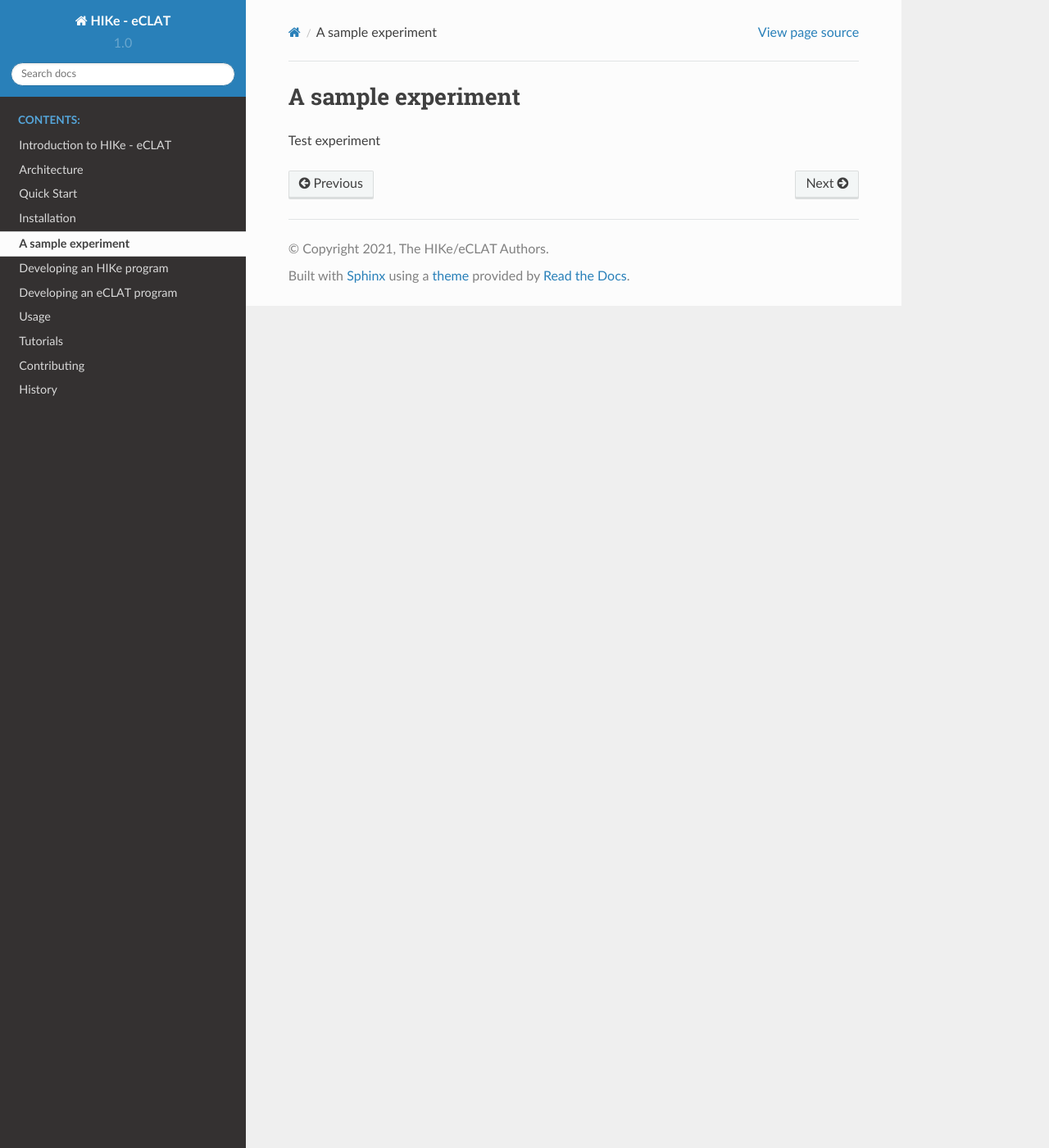
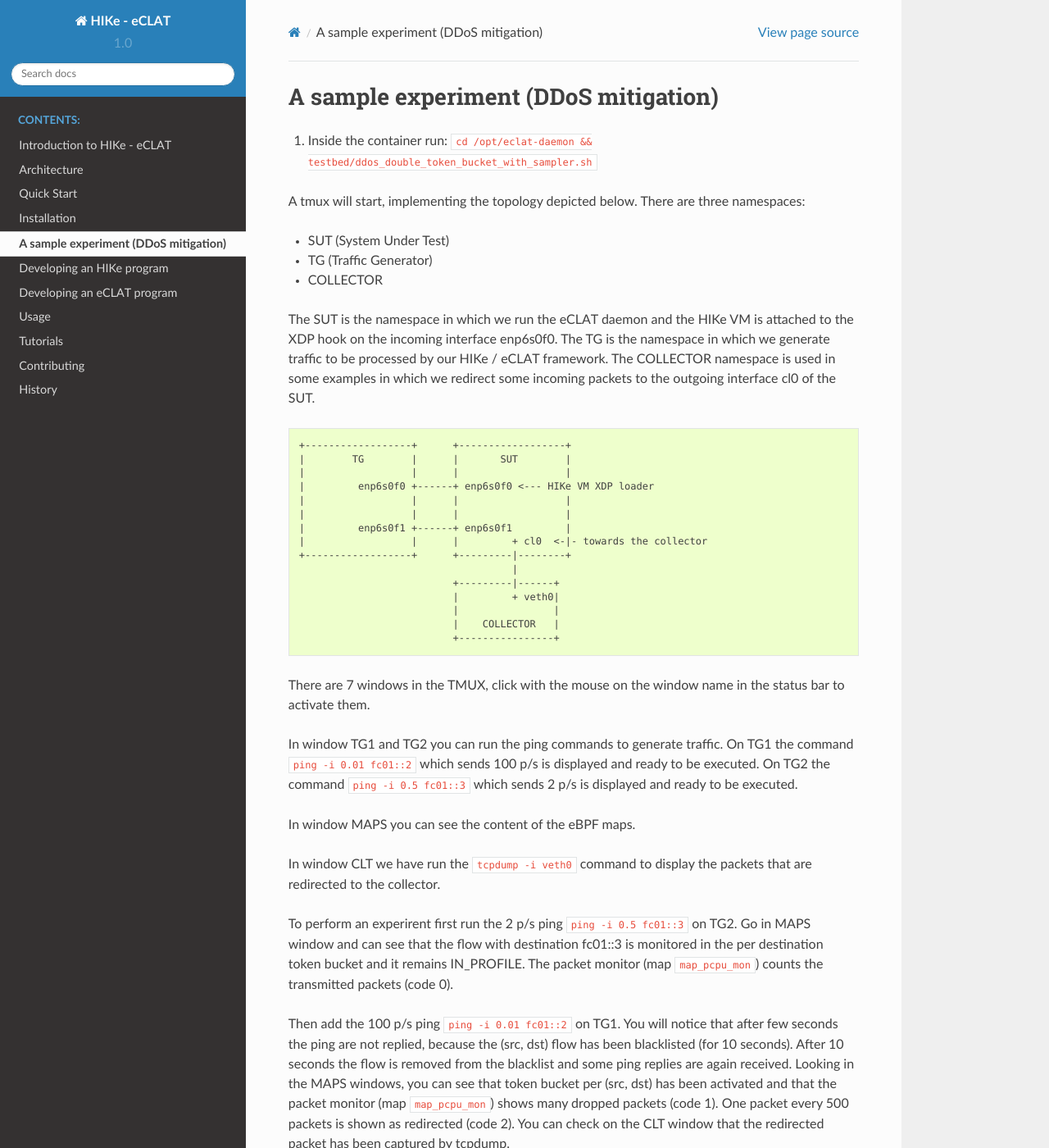
Before and after one commit to hike-eclat/docs, a Sphinx documentation site: the page built from docs/experiment_ddos_double_token_bucket.rst, in a window 1280 px wide and 1400 px high. Shown: the whole window at 82% size. Built offline with Sphinx 7.4.7 and the Read the Docs theme 2.0.0, drawn with Linux system fonts in a browser that asks for light colours; pages that are not in the unit, such as notebooks, are missing from menus.

Commit message:
Update experiment_ddos_double_token_bucket.rst

```diff
--- a/docs/experiment_ddos_double_token_bucket.rst
+++ b/docs/experiment_ddos_double_token_bucket.rst
@@ -1,5 +1,47 @@
-A sample experiment
-===================
+A sample experiment (DDoS mitigation)
+=====================================
 
 
-Test experiment
+#. Inside the container run: ``cd /opt/eclat-daemon && testbed/ddos_double_token_bucket_with_sampler.sh``
+
+
+A tmux will start, implementing the topology depicted below.
+There are three namespaces:
+
+* SUT (System Under Test)
+* TG (Traffic Generator)
+* COLLECTOR
+
+The SUT is the namespace in which we run the eCLAT daemon and the HIKe VM is attached to the XDP hook on the incoming interface enp6s0f0. The TG is the namespace in which we generate traffic to be processed by our HIKe / eCLAT framework. The COLLECTOR namespace is used in some examples in which we redirect some incoming packets to the outgoing interface cl0 of the SUT.
+
+.. code-block:: none
+
+          +------------------+      +------------------+
+          |        TG        |      |       SUT        |
+          |                  |      |                  |
+          |         enp6s0f0 +------+ enp6s0f0 <--- HIKe VM XDP loader
+          |                  |      |                  |
+          |                  |      |                  |
+          |         enp6s0f1 +------+ enp6s0f1         |
+          |                  |      |         + cl0  <-|- towards the collector
+          +------------------+      +---------|--------+
+                                              |
+                                    +---------|------+
+                                    |         + veth0|
+                                    |                |
+                                    |    COLLECTOR   |
+                                    +----------------+
+
+There are 7 windows in the TMUX, click with the mouse on the window name in the status bar to activate them.
+
+In window TG1 and TG2 you can run the ping commands to generate traffic.
+On TG1 the command ``ping -i 0.01 fc01::2`` which sends 100 p/s is displayed and ready to be executed.
+On TG2 the command ``ping -i 0.5 fc01::3`` which sends 2 p/s is displayed and ready to be executed.
+
+In window MAPS you can see the content of the eBPF maps.
+
+In window CLT we have run the ``tcpdump -i veth0`` command to display the packets that are redirected to the collector.
+
+To perform an experirent first run the 2 p/s ping ``ping -i 0.5 fc01::3`` on TG2. Go in MAPS window and can see that the flow with destination fc01::3 is monitored in the per destination token bucket and it remains IN_PROFILE. The packet monitor (map ``map_pcpu_mon``) counts the transmitted packets (code 0).
+
+Then add the 100 p/s ping ``ping -i 0.01 fc01::2`` on TG1. You will notice that after few seconds the ping are not replied, because the (src, dst) flow has been blacklisted (for 10 seconds). After 10 seconds the flow is removed from the blacklist and some ping replies are again received. Looking in the MAPS windows, you can see that token bucket per (src, dst) has been activated and that the packet monitor (map ``map_pcpu_mon``) shows many dropped packets (code 1). One packet every 500 packets is shown as redirected (code 2). You can check on the CLT window that the redirected packet has been captured by tcpdump.
```
